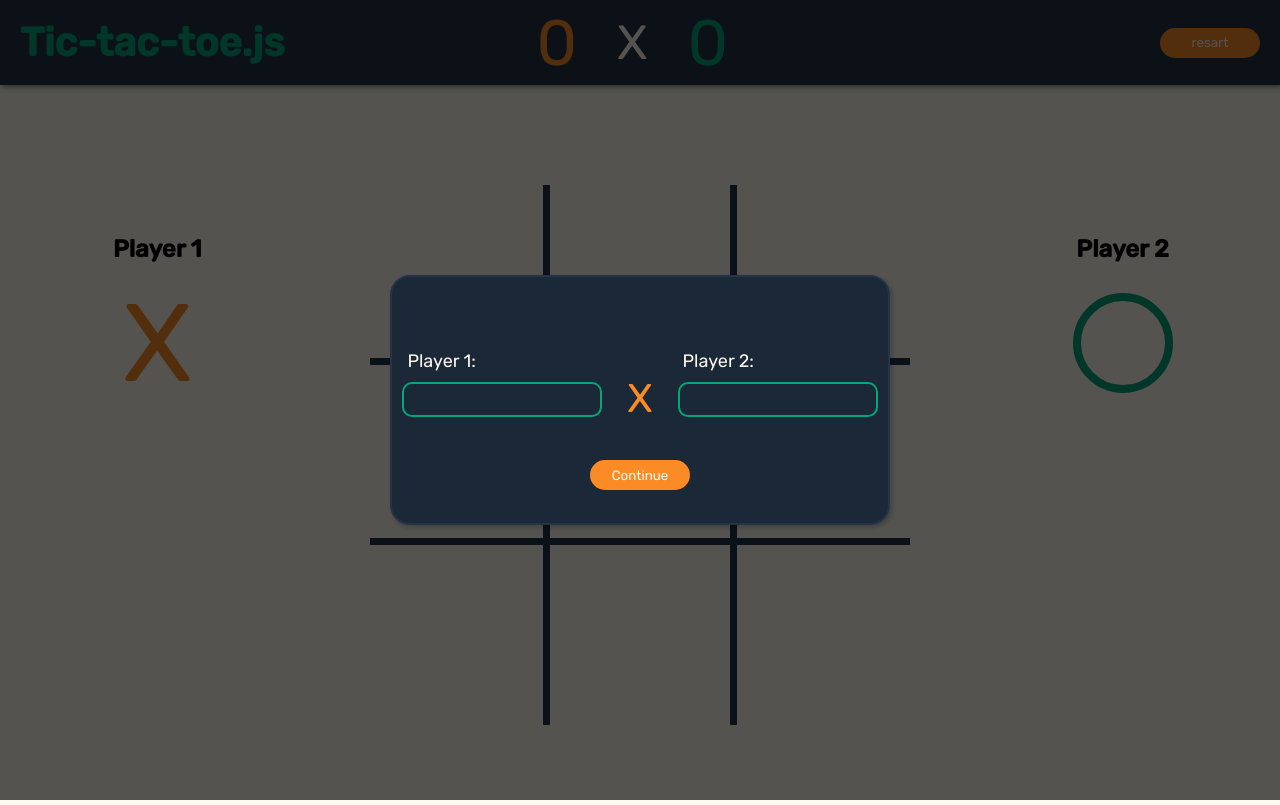
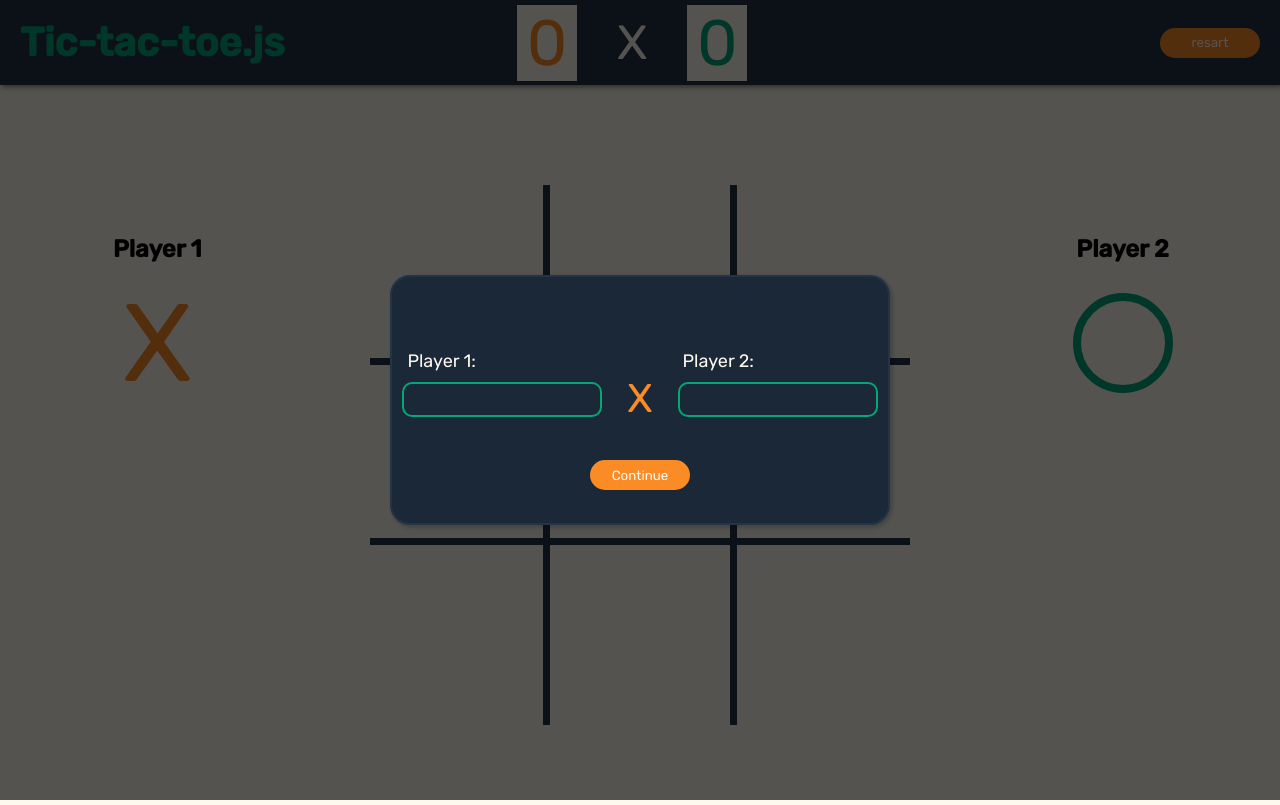
Before and after one commit to dxxiogo/tic-tac-toe, a plain HTML site: page index.html in a window 1280 px wide. Drawn offline with Linux system fonts and the light colour scheme.

```diff
--- a/style.css
+++ b/style.css
@@ -214,6 +214,12 @@
     color: var(--circle-color);
     font-size: 4rem;
 }
+#player01-score, #player02-score{
+    background-color: #FEF9EF;
+    width: 60px;
+    text-align: center;
+}
+
 .score-players p{
     font-size: 3rem;
     color:#FEF9EF;
```
Also changed, not shown: images/print.png (added), 1 other file.
